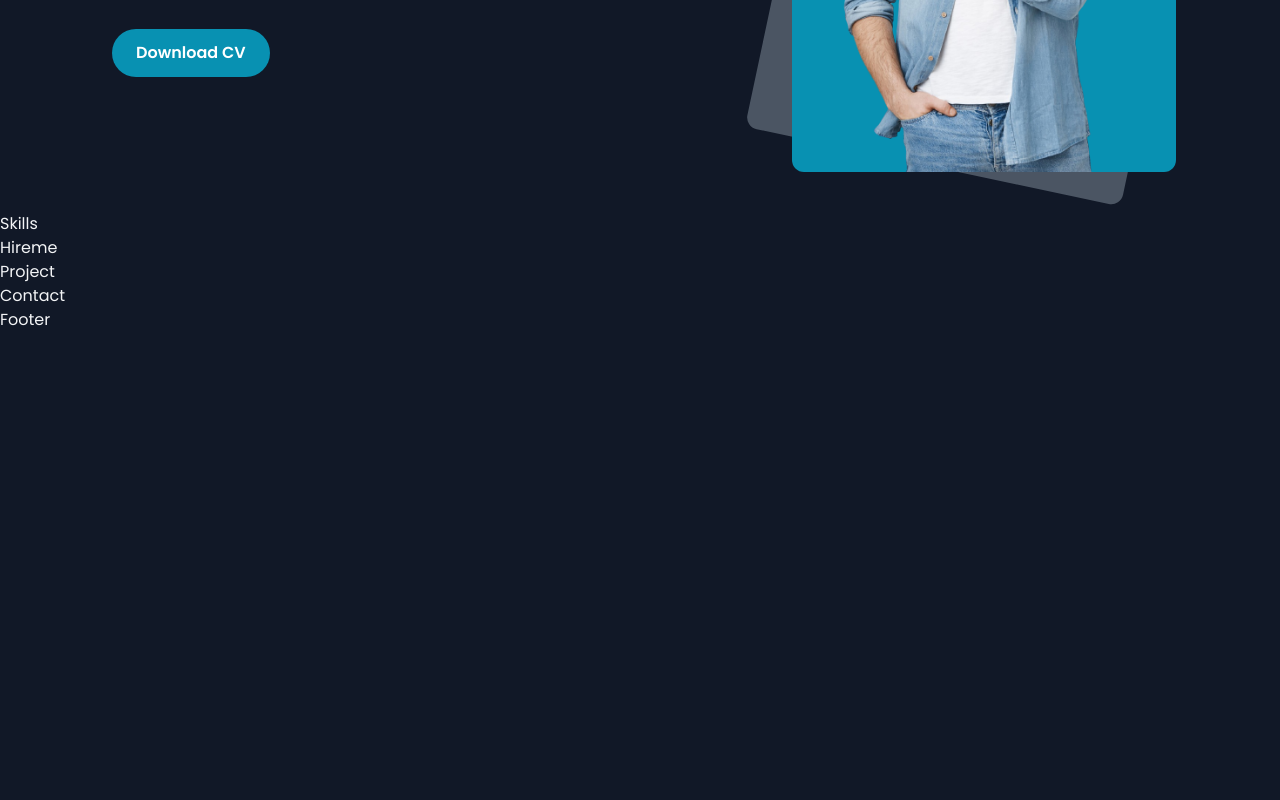
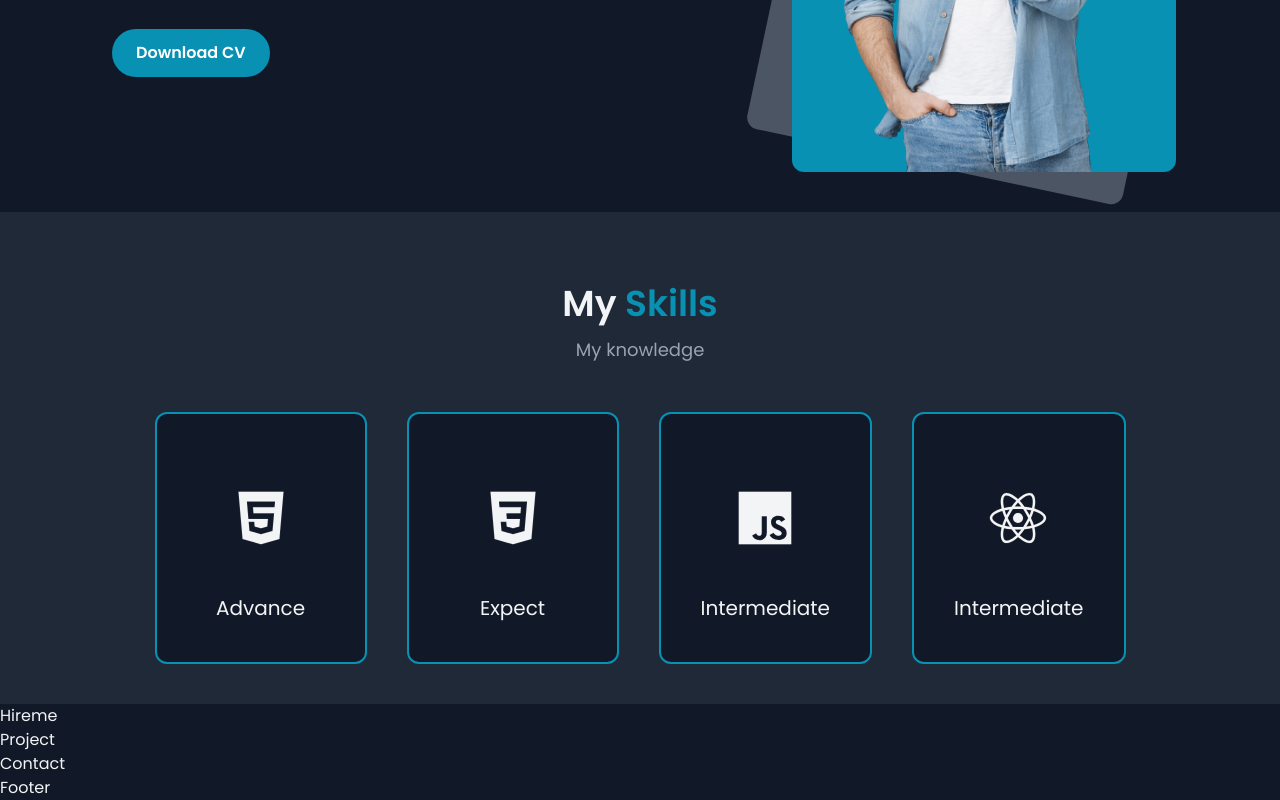
Before and after one commit to geliettech/Portfolio, a React (Vite) app: page / in a window 1280 px wide. Shown: the part 1285-2085 px from the top of the page. Before the commit the page ends 1617 px from the top, so only its background shows below. Built offline with nearby package versions, Linux system fonts and the light colour scheme.

Commit message:
updated Skills.jsx

```diff
--- a/src/components/Skills.jsx
+++ b/src/components/Skills.jsx
@@ -1,9 +1,59 @@
-import React from 'react'
+import React from "react";
 
 const Skills = () => {
+  const skills = [
+    {
+      logo: "logo-html5",
+      level: "Advance",
+      count: 86,
+    },
+    {
+      logo: "logo-css3",
+      level: "Expect",
+      count: 90,
+    },
+    {
+      logo: "logo-javascript",
+      level: "Intermediate",
+      count: 80,
+    },
+    {
+      logo: "logo-react",
+      level: "Intermediate",
+      count: 80,
+    },
+  ];
+
   return (
-    <div>Skills</div>
-  )
-}
+    <section id="skills" className="py-10  bg-gray-800 relative">
+      <div className="mt-8 text-gray-100 text-center">
+        <h3 className="text-4xl font-semibold">
+          My <span className="text-cyan-600">Skills</span>
+        </h3>
+        <p className="text-gray-400 mt-3 text-lg">My knowledge</p>
+        <div className="flex items-center justify-center mt-12 gap-10 flex-wrap">
+          {skills?.map((skill, i) => (
+            <div
+              key={i}
+              className="border-2 group border-cyan-600 relative min-w-[10rem] max-w-[16rem] bg-gray-900 p-10 rounded-xl"
+            >
+              <div
+                style={{
+                  background: `conic-gradient(rgb(8,145,170) ${skill.count}%, #ddd ${skill.count})`,
+                }}
+                className="w-32 h-32 flex items-center justify-center rounded-full"
+              >
+                <div className="text-6xl w-28 h-28 bgray-900 rounded-full flex items-center justify-center group-hover:text-cyan-600">
+                  <ion-icon name={skill.logo}></ion-icon>
+                </div>
+              </div>
+              <p className="text-xl mt-3">{skill.level}</p>
+            </div>
+          ))}
+        </div>
+      </div>
+    </section>
+  );
+};
 
-export default Skills
+export default Skills;
```
